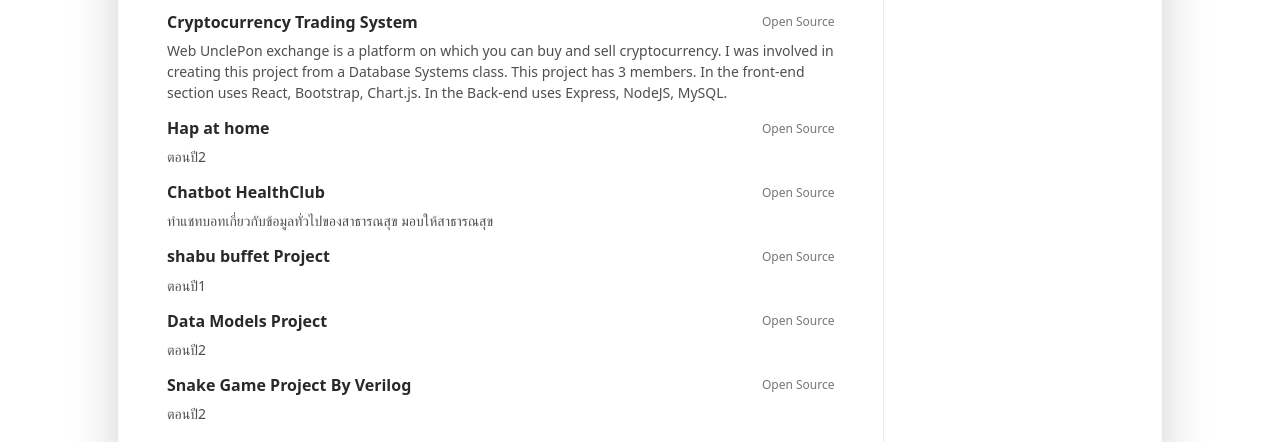
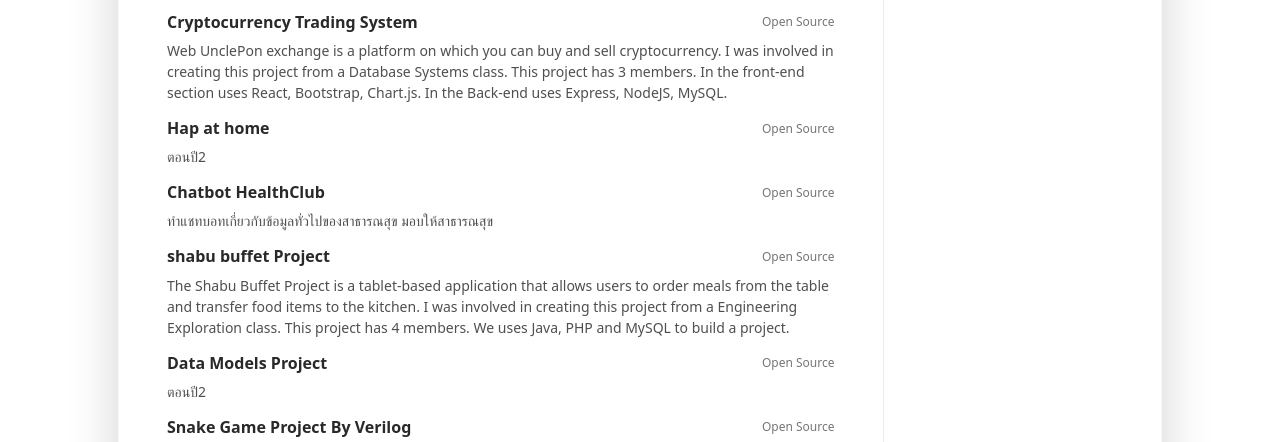
Before and after one commit to RunningTHPed/Jatumongkon-Resume, a plain HTML site: page index.html in a window 1280 px wide. Shown: the part 1745-2187 px from the top of the page. Drawn offline with Linux system fonts and the light colour scheme.

Commit message:
add text in shabu project

```diff
--- a/index.html
+++ b/index.html
@@ -292,7 +292,8 @@
 
 									</div>
 									<div class="item-content">
-										<p>ตอนปี1</p>
+										<p>The Shabu Buffet Project is a tablet-based application that allows users to order meals from the table and transfer food items to the kitchen.
+											I was involved in creating this project from a Engineering Exploration class. This project has 4 members. We uses Java, PHP and MySQL to build a project.</p>
 									</div>
 								</div>
 								<!--//item-->
```
